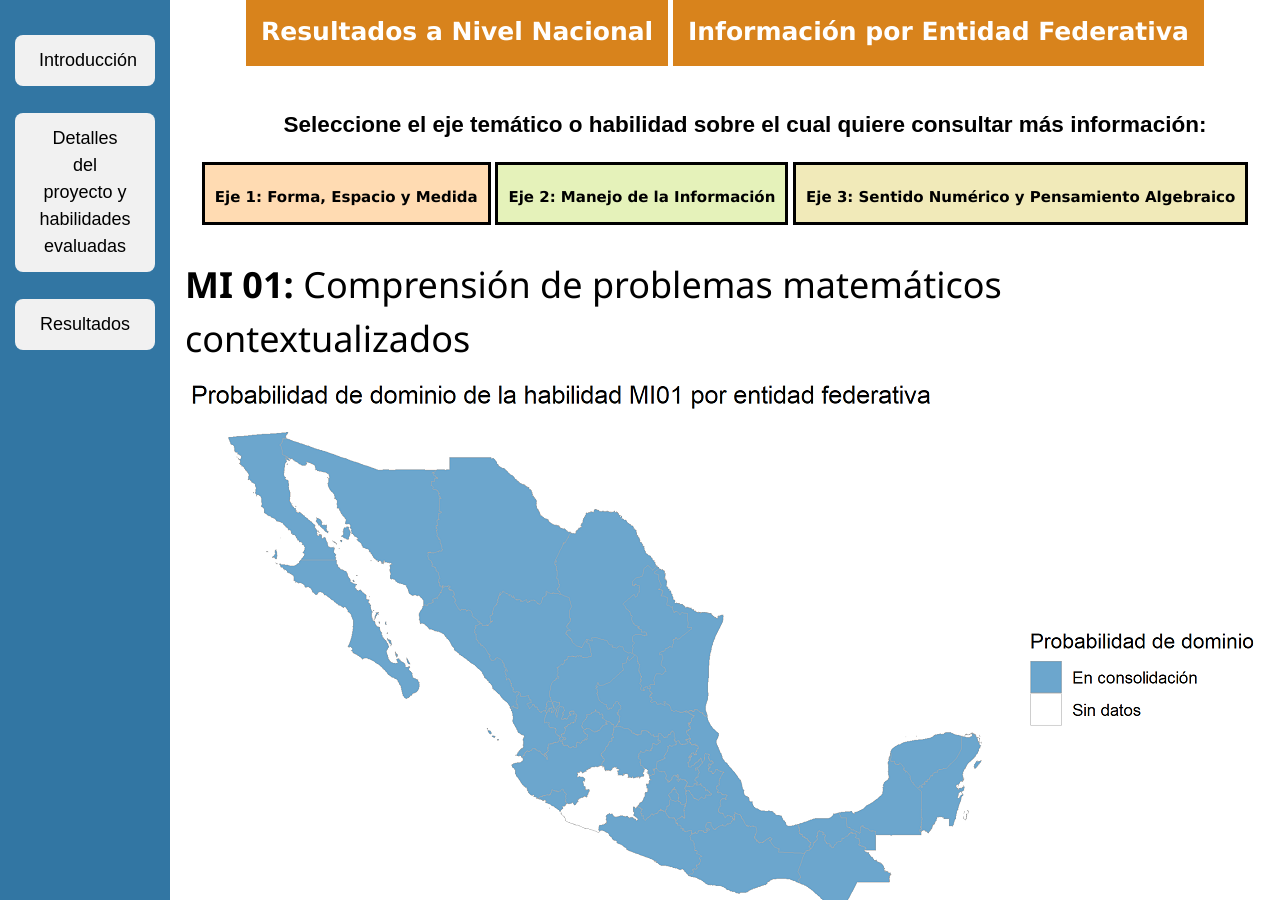
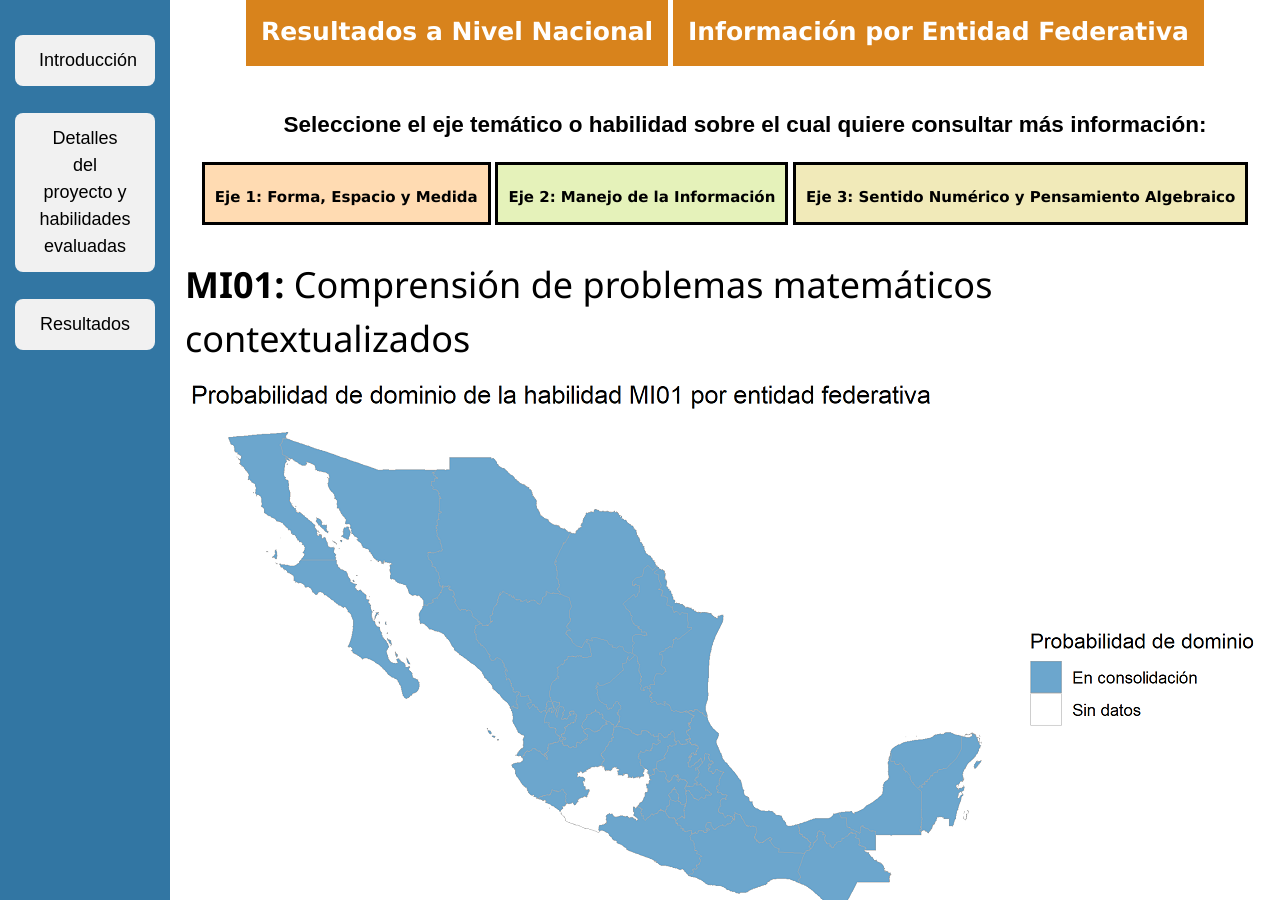
Before and after one commit to rimedie/rimedie.github.io, a Jekyll site: the page built from ProyVisuales/1_Infografia_Feb2019/Heatmaps/MI01.html, in a window 1280 px wide and 900 px high, scrolled down 600 px. Built offline with Jekyll 4.4.1, drawn with Linux system fonts in a browser that asks for light colours.

Commit message:
Update MI01.html

```diff
--- a/ProyVisuales/1_Infografia_Feb2019/Heatmaps/MI01.html
+++ b/ProyVisuales/1_Infografia_Feb2019/Heatmaps/MI01.html
@@ -4,7 +4,7 @@ title: MI01
 ---
 <div class="blurb">
 
-	<h1><b>MI 01:</b> Comprensión de problemas matemáticos contextualizados</h1>
+	<h1><b>MI01:</b> Comprensión de problemas matemáticos contextualizados</h1>
 	<center>
 	<img class="displayed" src="MI01.png" />
 	</center>
```
